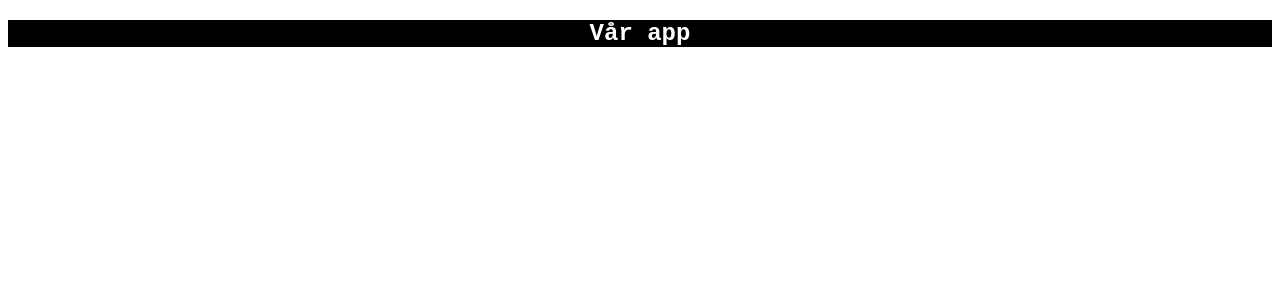
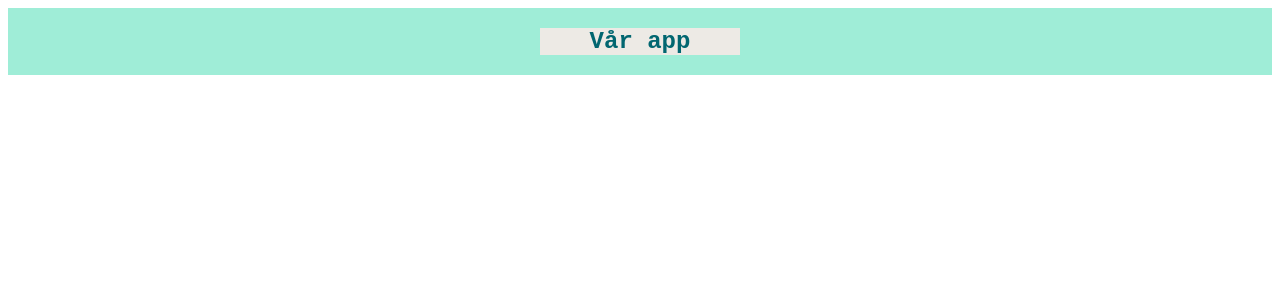
Before and after one commit to RealGobi/Project-X, a React (Create React App) app: page / in a window 1280 px wide. Shown: the top 300 px of the page. Built offline with nearby package versions, Linux system fonts and the light colour scheme.

Commit message:
fixed import of sass

```diff
--- /dev/null
+++ b/src/style/_color.scss
@@ -0,0 +1,6 @@
+$darkGreen: #016670;
+$mediumGreen: #84e9c1;
+$lightGreen: #9fedd7;
+$darkYellow: #fbe180;
+$lightYellow: #fff9c7;
+$grey: #edeae5;
--- /dev/null
+++ b/src/style/_global.scss
@@ -0,0 +1,8 @@
+
+// align center
+
+%center {
+    display: flex;
+    align-items: center;
+    justify-content: center;
+}
--- /dev/null
+++ b/src/style/main.css
@@ -0,0 +1,24 @@
+div {
+  display: -webkit-box;
+  display: -ms-flexbox;
+  display: flex;
+  -webkit-box-align: center;
+      -ms-flex-align: center;
+          align-items: center;
+  -webkit-box-pack: center;
+      -ms-flex-pack: center;
+          justify-content: center;
+}
+
+div {
+  background: #9fedd7;
+  font-family: 'Courier New', Courier, monospace;
+  text-align: center;
+}
+
+div h2 {
+  width: 200px;
+  background: #edeae5;
+  color: #016670;
+}
+/*# sourceMappingURL=main.css.map */
--- a/src/style/main.scss
+++ b/src/style/main.scss
@@ -1,9 +1,15 @@
+@import '_color.scss';
+@import '_global.scss';
+
 div {
-    background: #000;
+    background: $lightGreen;
     font-family: 'Courier New', Courier, monospace;
     text-align: center;
+    @extend %center;
 
     h2 {
-        color: #fff;
+        width: 200px;
+        background: $grey;
+        color: $darkGreen;
     }
 }
```
Also changed, not shown: 1 other file (tests, documents, lock files or other folders).
